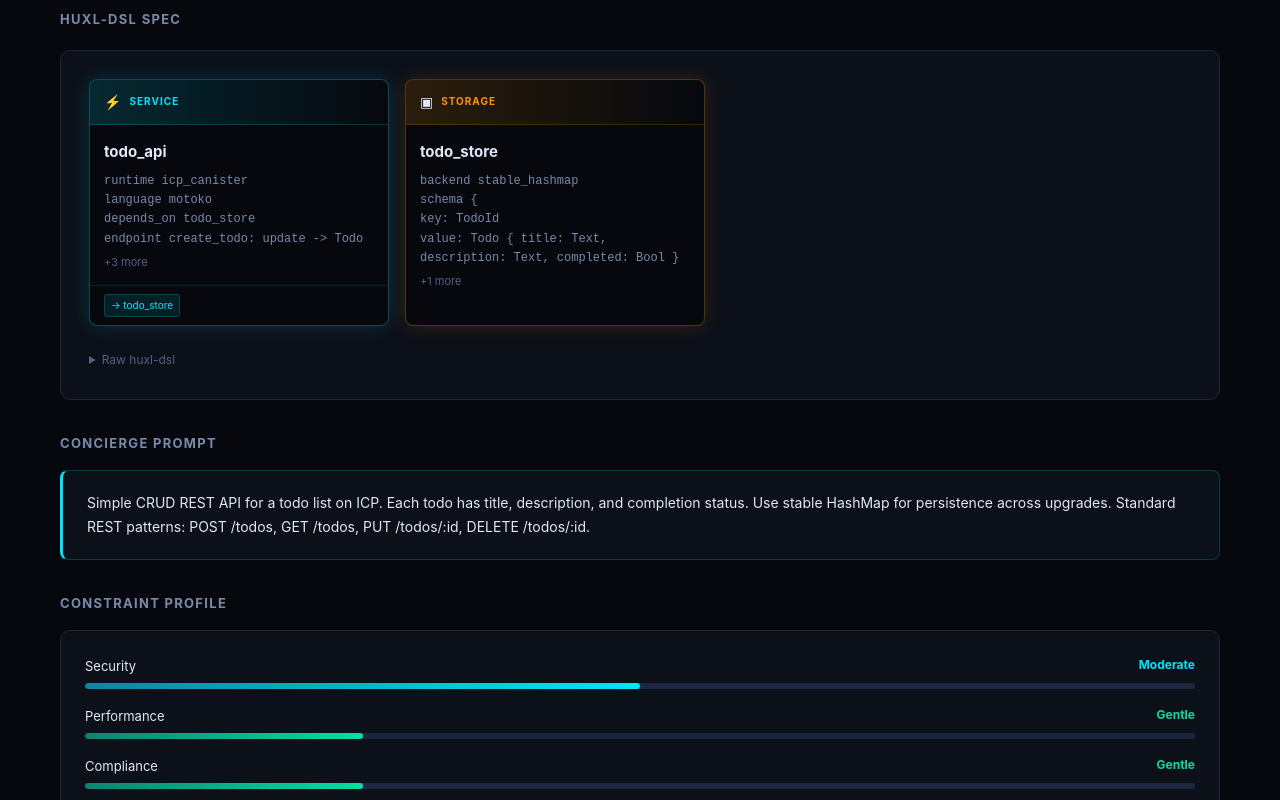
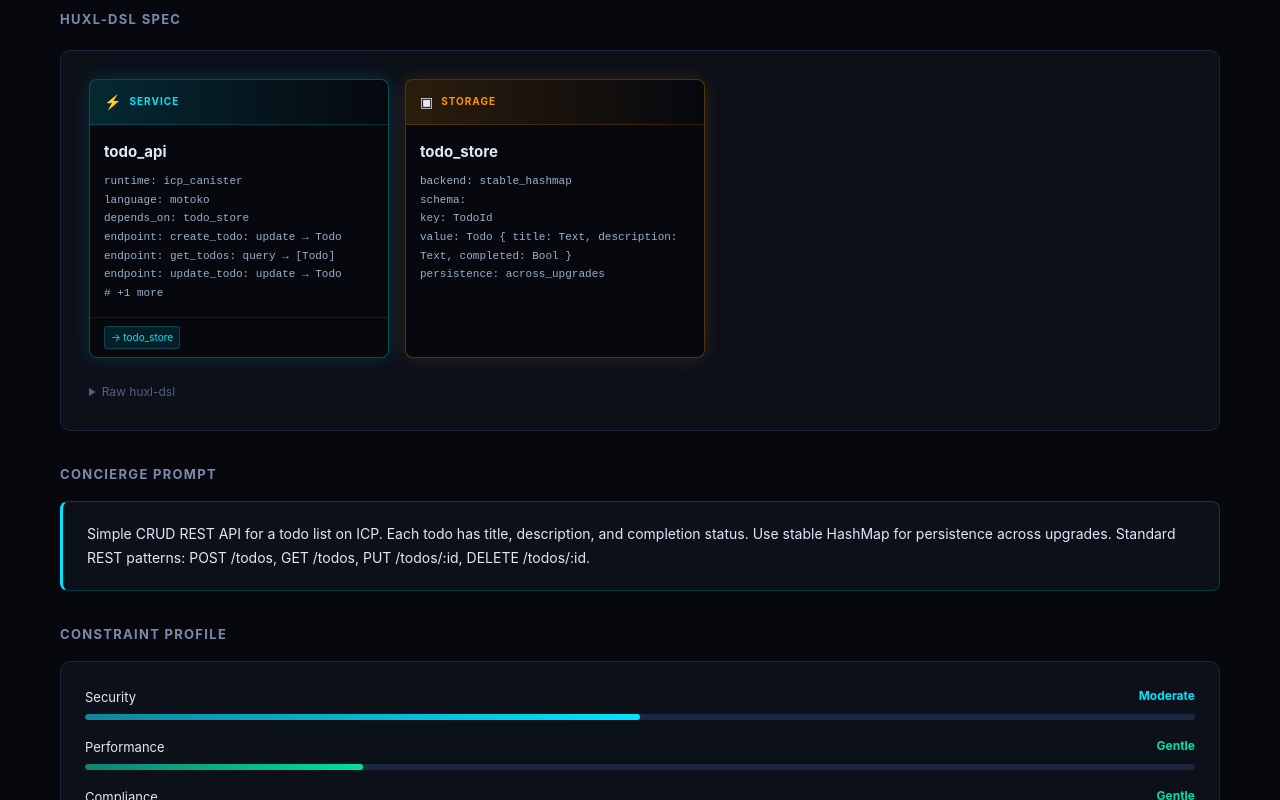
Before and after one commit to scoblelife/huxl-dossier, a React (Vite) app: page /dossier-app/dossier/complete in a window 1280 px wide. Shown: the part 1040-1840 px from the top of the page. Built offline with nearby package versions, Linux system fonts and the light colour scheme.

Commit message:
feat: render DSL block details as YAML instead of raw pseudo-code

```diff
--- a/src/components/HuxlDslViz.tsx
+++ b/src/components/HuxlDslViz.tsx
@@ -38,6 +38,33 @@ function parseDsl(raw: string): DslBlock[] {
   }
   if (current) blocks.push(current)
   return blocks
+}
+
+/** Convert raw DSL detail lines into YAML-like format for display */
+function detailsToYaml(details: string[]): string[] {
+  return details.map((line) => {
+    // "key value" → "key: value"
+    const kvMatch = line.match(/^(\w[\w_]*)\s+(.+)$/)
+    if (kvMatch) {
+      const [, key, val] = kvMatch
+      // Nested braces like "schema { foo, bar }" → multiline yaml
+      if (val.includes('{')) {
+        const inner = val.replace(/[{}]/g, '').trim()
+        if (inner.includes(',')) {
+          const items = inner.split(',').map((s) => s.trim()).filter(Boolean)
+          return `${key}:\n${items.map((item) => `  - ${item}`).join('\n')}`
+        }
+        return `${key}: ${inner}`
+      }
+      // "key -> Type" (endpoint return type)
+      if (val.includes('->')) {
+        return `${key}: ${val.replace('->', '→').trim()}`
+      }
+      return `${key}: ${val}`
+    }
+    // Already formatted or standalone
+    return line
+  })
 }
 
 const BLOCK_STYLES: Record<DslBlock['type'], { border: string; glow: string; icon: string; label: string }> = {
@@ -107,16 +134,18 @@ export function HuxlDslViz({ dossier }: { dossier: Dossier }) {
                       <div style={{ fontSize: '15px', fontWeight: 700, color: '#e0e8f8', marginBottom: '8px' }}>
                         {block.name}
                       </div>
-                      {block.details.slice(0, 4).map((d, i) => (
-                        <div key={i} style={{ fontSize: '12px', color: '#7a8aaa', lineHeight: '1.6', fontFamily: 'monospace' }}>
-                          {d}
-                        </div>
-                      ))}
-                      {block.details.length > 4 && (
-                        <div style={{ fontSize: '11px', color: '#546080', marginTop: '4px' }}>
-                          +{block.details.length - 4} more
-                        </div>
-                      )}
+                      <pre style={{
+                        fontSize: '11px',
+                        color: '#9ab0cc',
+                        lineHeight: '1.7',
+                        fontFamily: "'JetBrains Mono', 'Fira Code', monospace",
+                        margin: 0,
+                        whiteSpace: 'pre-wrap',
+                        wordBreak: 'break-word',
+                      }}>
+                        {detailsToYaml(block.details).slice(0, 6).join('\n')}
+                        {block.details.length > 6 ? `\n# +${block.details.length - 6} more` : ''}
+                      </pre>
                     </div>
                     {/* Connections */}
                     {block.connections.filter((c) => blockNames.has(c)).length > 0 && (
```
